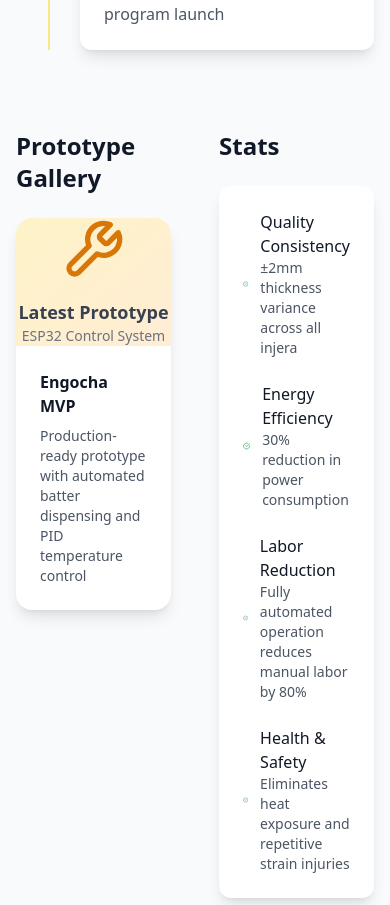
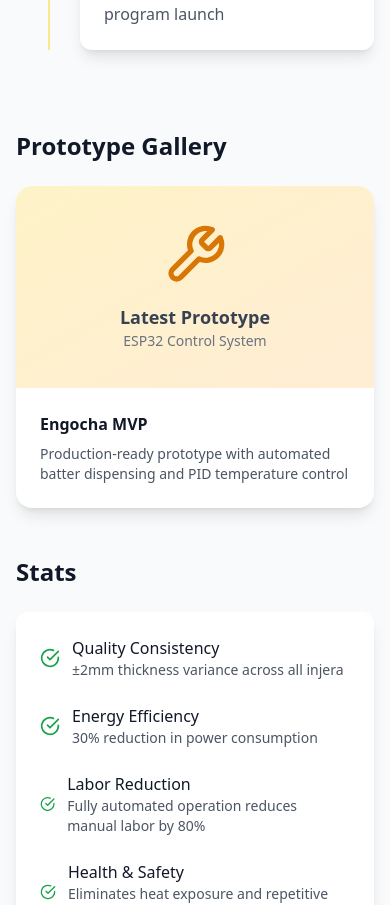
Before and after one commit to Mem0Real/engochaSite, a React (Vite) app: page / in a window 390 px wide. Shown: the part 10201-11106 px from the top of the page. Built offline with nearby package versions, Linux system fonts and the light colour scheme.

Commit message:
responsive

```diff
--- a/src/components/Prototype.tsx
+++ b/src/components/Prototype.tsx
@@ -107,7 +107,7 @@
         </div>
 
         {/* Prototype Gallery & Stats */}
-        <div className='grid grid-cols-2 gap-12 mb-16 w-full'>
+        <div className='grid lg:grid-cols-2 gap-12 mb-16 w-full'>
           {/* Prototype Images */}
           <div className='space-y-6'>
             <h3 className='text-2xl font-bold text-gray-900 mb-6'>Prototype Gallery</h3>
```
